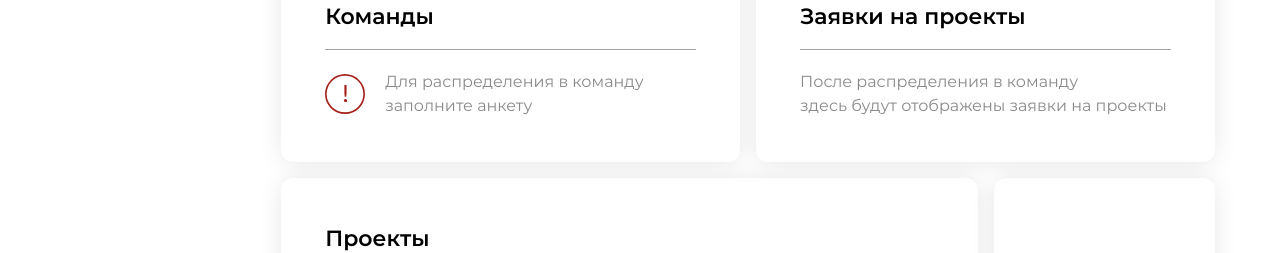
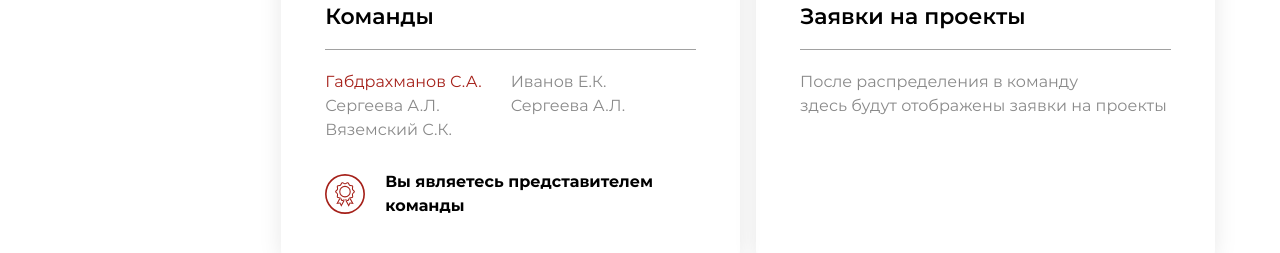
Before and after one commit to AngW1SH/Registry, a Next.js app in the folder client/: page /user in a window 1280 px wide. Shown: the part 691-944 px from the top of the page. Built offline with nearby package versions, Linux system fonts and the light colour scheme; no server answers.

Commit message:
Add UserTeamsTeamleadPreview

```diff
--- a/client/src/pagesLayer/User/ui/UserHomePage.tsx
+++ b/client/src/pagesLayer/User/ui/UserHomePage.tsx
@@ -8,6 +8,7 @@ import {
   UserRequestsPreview,
   UserRequestsUnassignedPreview,
   UserTeamsPreview,
+  UserTeamsTeamleadPreview,
   UserTeamsWarningPreview,
 } from "@/widgets/UserPreview";
 import { FC } from "react";
@@ -19,7 +20,7 @@ const UserHomePage: FC<UserHomePageProps> = () => {
     <div className="grid grid-cols-4 gap-4">
       <UserProfilePreview className="col-span-2" />
       <UserFormsWarningPreview className="col-span-2" />
-      <UserTeamsWarningPreview className="col-span-2" />
+      <UserTeamsTeamleadPreview className="col-span-2" />
       <UserRequestsUnassignedPreview className="col-span-2" />
       <UserProjectsPreview className="col-span-3" />
       <UserArchivePreview className="col-span-1" />
--- a/client/src/widgets/UserPreview/index.ts
+++ b/client/src/widgets/UserPreview/index.ts
@@ -3,6 +3,7 @@ import UserFormsPreview from "./ui/UserFormsPreview";
 import UserFormsWarningPreview from "./ui/UserFormsWarningPreview";
 import UserTeamsPreview from "./ui/UserTeamsPreview";
 import UserTeamsWarningPreview from "./ui/UserTeamsWarningPreview";
+import UserTeamsTeamleadPreview from "./ui/UserTeamsTeamleadPreview";
 import UserRequestsPreview from "./ui/UserRequestsPreview";
 import UserRequestsUnassignedPreview from "./ui/UserRequestsUnassignedPreview";
 import UserProjectsPreview from "./ui/UserProjectsPreview";
@@ -14,6 +15,7 @@ export {
   UserFormsWarningPreview,
   UserTeamsPreview,
   UserTeamsWarningPreview,
+  UserTeamsTeamleadPreview,
   UserRequestsPreview,
   UserRequestsUnassignedPreview,
   UserProjectsPreview,
--- /dev/null
+++ b/client/src/widgets/UserPreview/ui/UserTeamsTeamleadPreview.tsx
@@ -0,0 +1,33 @@
+import { NamedBlock } from "@/shared/ui";
+import Image from "next/image";
+import { FC } from "react";
+
+interface UserTeamsTeamleadPreviewProps {
+  className?: string;
+}
+
+const UserTeamsTeamleadPreview: FC<UserTeamsTeamleadPreviewProps> = ({
+  className,
+}) => {
+  return (
+    <NamedBlock className={className} title="Команды">
+      <ul className="flex flex-wrap text-center font-[0.9375rem] leading-7 text-[#898989] lg:text-left lg:text-sm xl:text-base">
+        <li className="w-full text-primary sm:w-1/2">Габдрахманов С.А.</li>
+        <li className="w-full sm:w-1/2">Иванов Е.К.</li>
+        <li className="w-full sm:w-1/2">Сергеева А.Л.</li>
+        <li className="w-full sm:w-1/2">Сергеева А.Л.</li>
+        <li className="w-full sm:w-1/2">Вяземский С.К.</li>
+      </ul>
+      <div className="pt-7" />
+      <div className="flex items-center">
+        <div className="relative min-h-[2.5rem] min-w-[2.5rem]">
+          <Image fill={true} src="/teamlead-icon.svg" alt="" />
+        </div>
+        <div className="pr-5" />
+        <p className="font-bold">Вы являетесь представителем команды</p>
+      </div>
+    </NamedBlock>
+  );
+};
+
+export default UserTeamsTeamleadPreview;
```
Also changed, not shown: client/public/teamlead-icon.svg (added).
